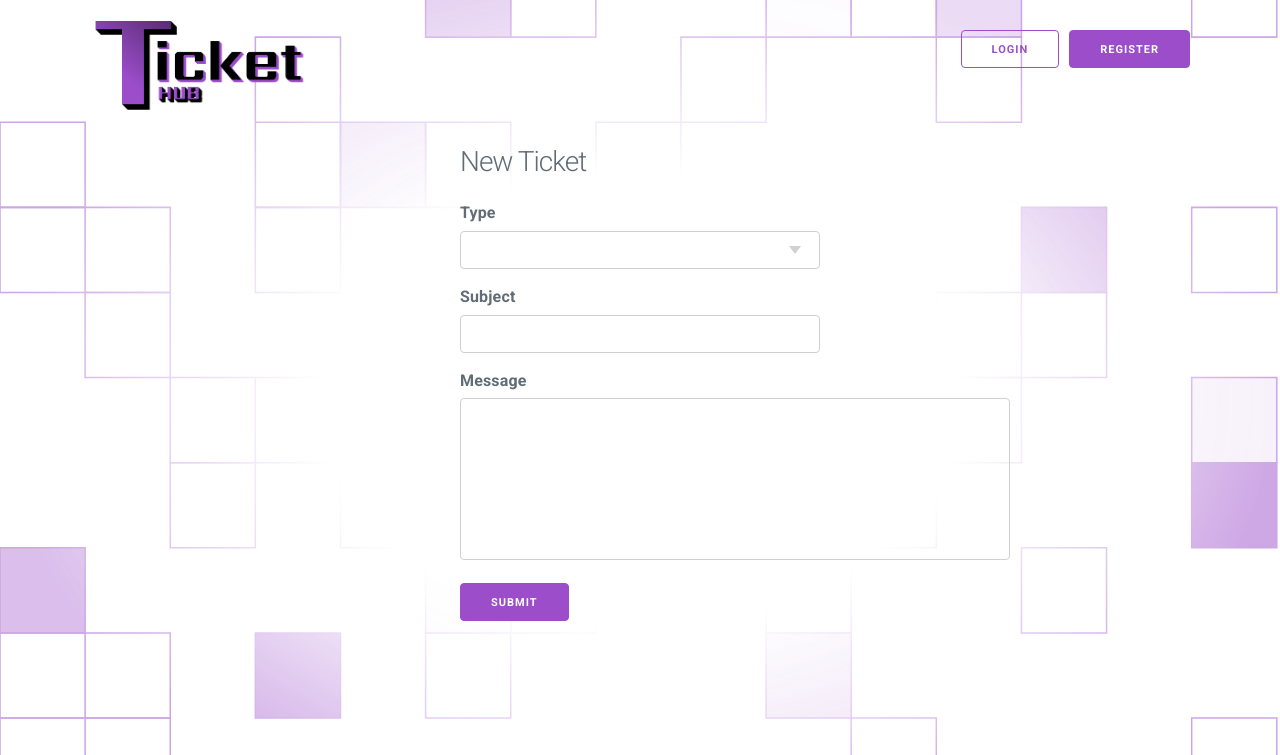
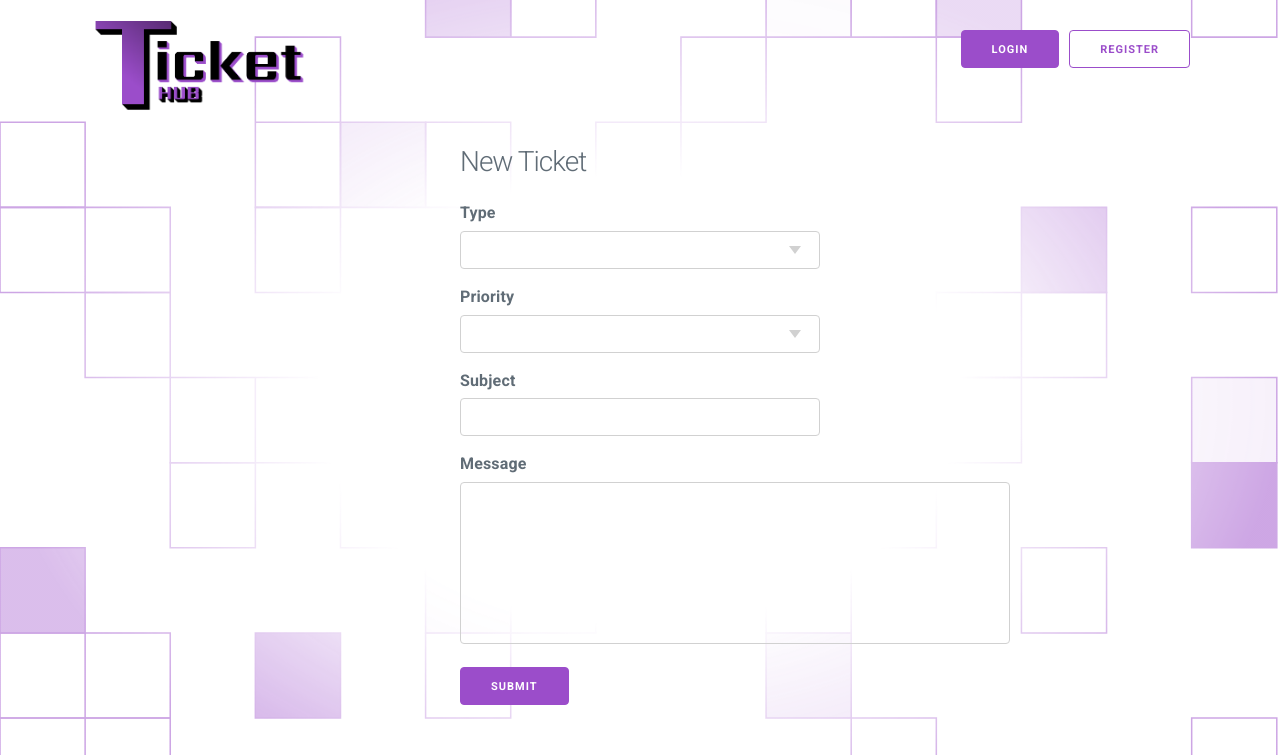
Before and after one commit to JuanelopS/Ticket-Hub, a PHP site: template www/views/ticket/send.php in a window 1280 px wide. Shown: the top 755 px of the page. Run offline with PHP 8.4, Linux system fonts and the light colour scheme; the template is opened without the code that fills it: most values are stand-ins (such as "Sample title", 1, 10 or a date in 2020); some libraries are stand-ins or nearby versions.

Commit message:
added ticket_priorities function and db

```diff
--- a/www/controllers/TicketController.php
+++ b/www/controllers/TicketController.php
@@ -11,6 +11,7 @@ class TicketController
     {
         $ticket = new Ticket();
         $ticket_types = $ticket->get_ticket_types();
+        $ticket_priorities = $ticket->get_ticket_priorities();
         // var_dump($ticket_types);
         require_once HEADER;
         require_once $_SERVER['DOCUMENT_ROOT'] . '/views/ticket/send.php';
--- a/www/views/layout/header.php
+++ b/www/views/layout/header.php
@@ -41,8 +41,8 @@
                         } else {
                             echo
                             "
-                                    <a class='button button-outline' href='/login/view'>Login</a>
-                                    <a class='button' href='/user/register'>Register</a>
+                                    <a class='button' href='/login/view'>Login</a>
+                                    <a class='button button-outline' href='/user/register'>Register</a>
                                     ";
                         }
                         ?>
--- a/www/views/ticket/send.php
+++ b/www/views/ticket/send.php
@@ -1,4 +1,4 @@
-<form>
+<form action="" method="POST">
     <div class="row">
         <div class="column column-33 column-offset-33">
             <h3>New Ticket</h3>
@@ -7,6 +7,13 @@
                 <option></option>
                 <?php foreach ($ticket_types as $row => $value) : ?>
                     <?= "<option value=" . $value['id'] . ">" . $value['id'] . " - " . $value['type'] . "</option>" ?>
+                <?php endforeach; ?>
+            </select>
+            <label for="ticket-type">Priority</label>
+            <select id="ticket-priority">
+                <option></option>
+                <?php foreach ($ticket_priorities as $row => $value) : ?>
+                    <?= "<option value=" . $value['id'] . ">" . $value['priority_name'] . "</option>" ?>
                 <?php endforeach; ?>
             </select>
             <div class="form-group">
```
Also changed, not shown: www/models/TicketModel.php (+7 -0 lines).
